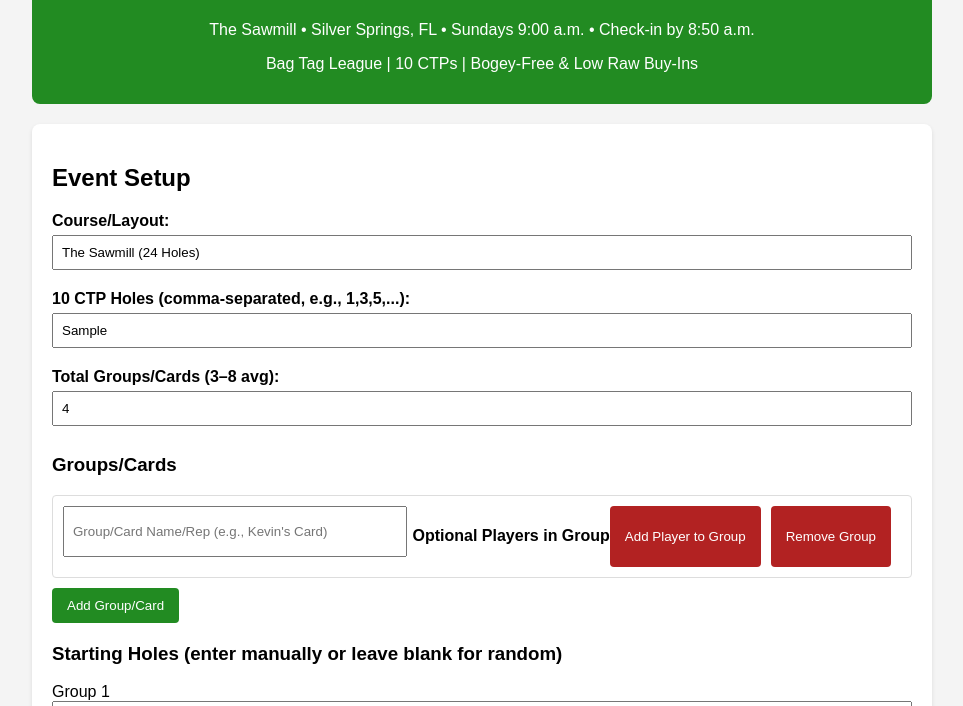
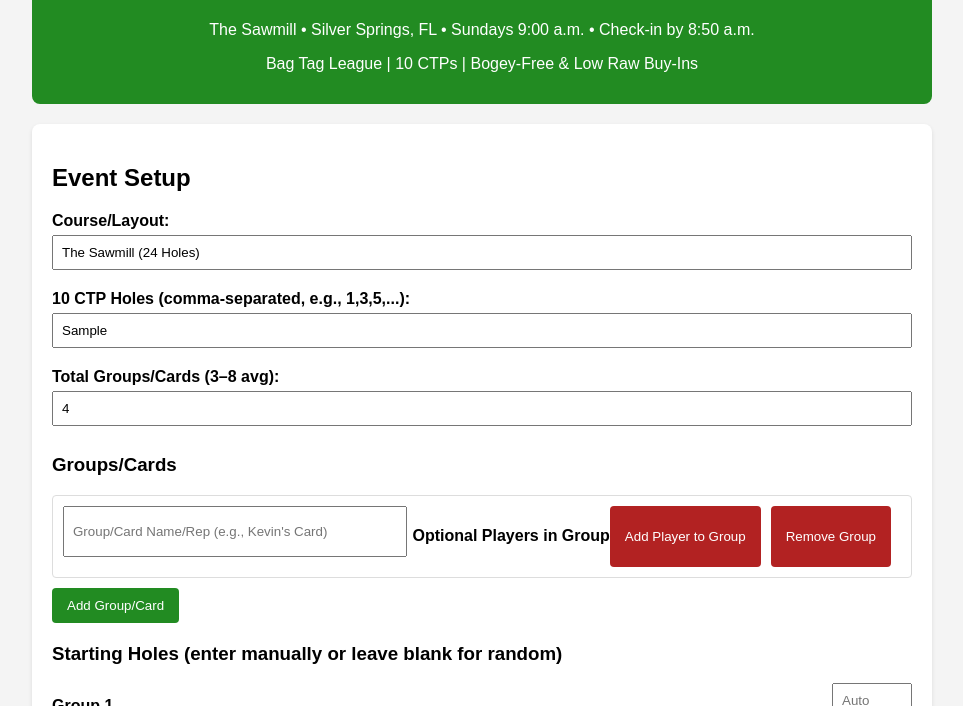
Before and after one commit to KevinDonn1/sawmill-league, a plain HTML site: page index.html in a window 1280 px wide. Both pictures are taken after typing "Sample" into the empty fields and a click on the button "Add Group/Card". Shown: the part 94-800 px from the top of the page, without its empty margins (158-1121 px from the left). Drawn offline with Linux system fonts and the light colour scheme.

Commit message:
Update styles.css

```diff
--- a/styles.css
+++ b/styles.css
@@ -1,3 +1,4 @@
+/* Same as before, no changes needed */
 body {
     font-family: Arial, sans-serif;
     max-width: 900px;
@@ -69,6 +70,22 @@
     flex: 0 0 auto;
 }
 
+.starting-hole-entry {
+    display: flex;
+    align-items: center;
+    margin-bottom: 10px;
+}
+
+.starting-hole-entry span {
+    flex: 1;
+    font-weight: bold;
+}
+
+.starting-hole-entry input {
+    width: 80px;
+    margin-left: 10px;
+}
+
 .assignment-group {
     margin-bottom: 15px;
     padding: 10px;
```
